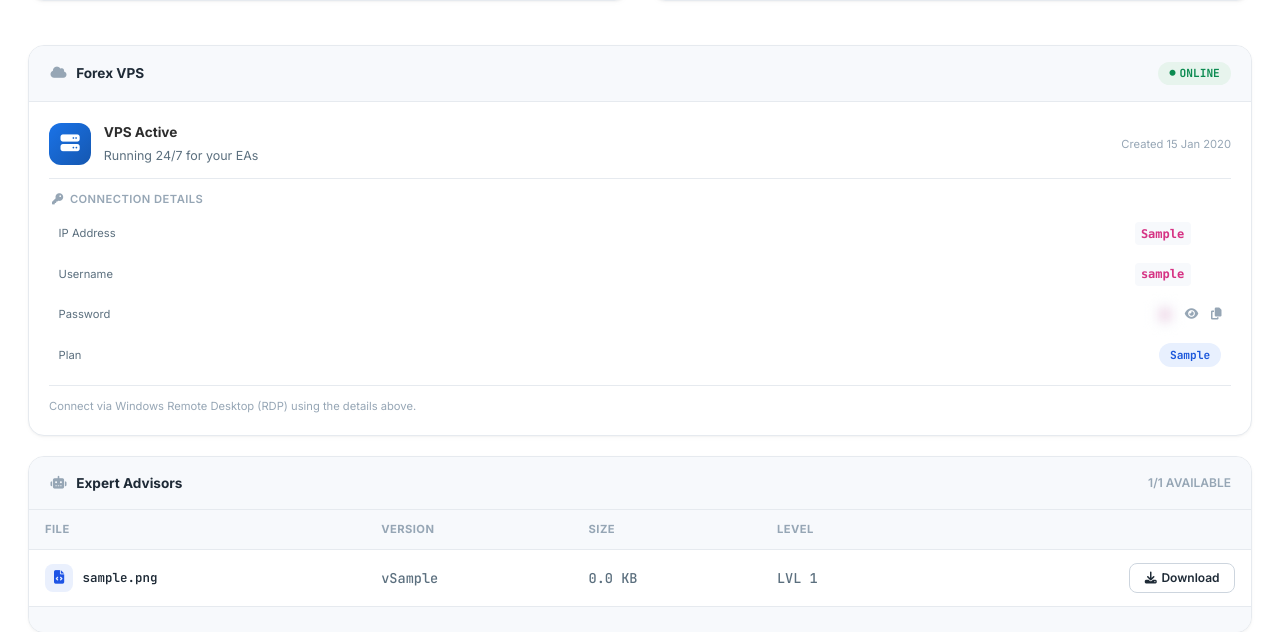
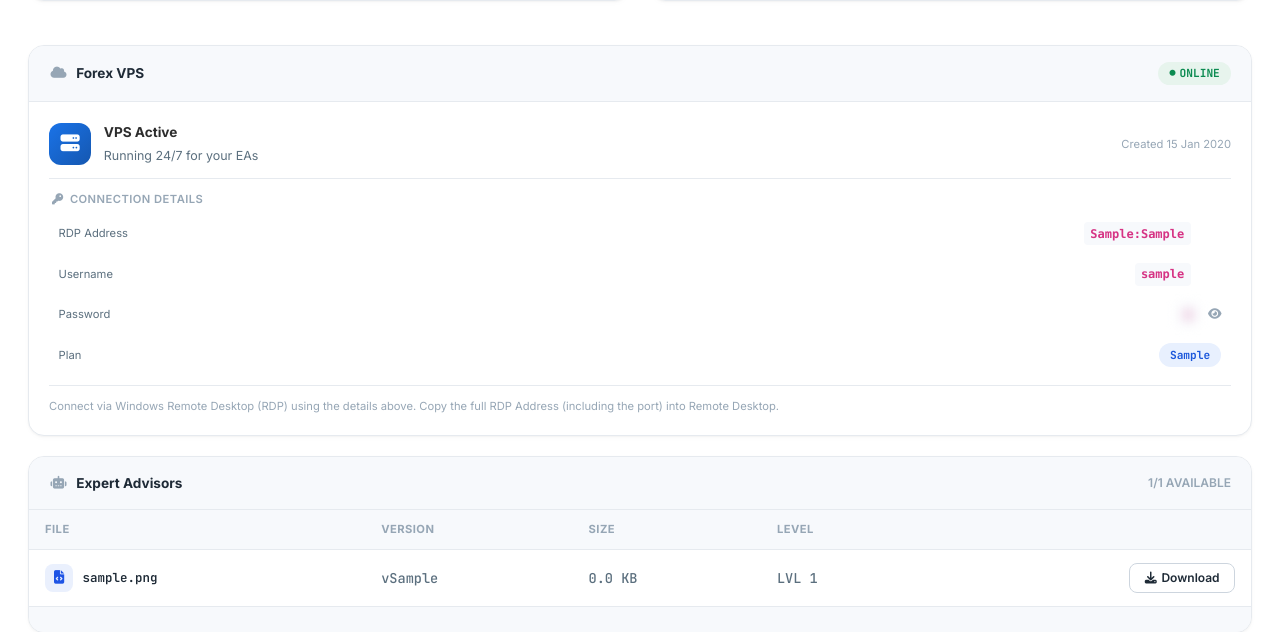
Before and after one commit to NDBOSSY/LWIX, a Flask app: template templates/user/dashboard.html in a window 1280 px wide. Shown: the part 944-1576 px from the top of the page. Run offline with Flask 3, Linux system fonts and the light colour scheme; tables that the repository leaves empty hold one stand-in row (values such as "Sample post"); the template is opened without the code that fills it: values that come from a table or form of the project are taken from there, most other values are stand-ins (such as "Sample title", 1, 10 or a date in 2020); some libraries are stand-ins or nearby versions.

Commit message:
Update dashboard test4.html

```diff
--- a/templates/user/dashboard.html
+++ b/templates/user/dashboard.html
@@ -161,7 +161,6 @@
         font-size: 0.75rem;
         opacity: 0.7;
     }
-    /* card color variants */
     .kpi-card.color-1 { background: linear-gradient(135deg, #eef2ff, #e0e7ff); color: #1e3a8a; }
     .kpi-card.color-2 { background: linear-gradient(135deg, #ecfdf5, #d1fae5); color: #065f46; }
     .kpi-card.color-3 { background: linear-gradient(135deg, #fef3c7, #fde68a); color: #92400e; }
@@ -451,17 +450,6 @@
         flex-shrink: 0;
     }
     .vps-password-toggle:hover {
-        color: var(--accent);
-    }
-    .vps-password-copy {
-        cursor: pointer;
-        color: var(--ink-soft);
-        font-size: 0.75rem;
-        transition: color 0.15s;
-        flex-shrink: 0;
-        margin-left: 0.2rem;
-    }
-    .vps-password-copy:hover {
         color: var(--accent);
     }
     .vps-no-vps {
@@ -581,7 +569,7 @@
     .discord-body .info-text strong { display: block; font-size: 0.85rem; }
     .discord-body .info-text span { font-size: 0.78rem; color: var(--ink-muted); }
 
-    /* Support section - moved to bottom */
+    /* Support section */
     .support-section {
         display: flex;
         align-items: center;
@@ -634,12 +622,6 @@
         text-transform: uppercase;
         color: var(--ink-soft);
         margin-bottom: 0.75rem;
-    }
-    .membership-actions .cancel-info {
-        font-size: 0.78rem;
-        color: var(--ink-muted);
-        margin-bottom: 0.75rem;
-        line-height: 1.5;
     }
     .membership-actions .retain-info {
         background: var(--green-light);
@@ -711,12 +693,6 @@
         background: #4752C4;
         border-color: #4752C4;
     }
-    .btn-xs {
-        padding: 0.2rem 0.5rem;
-        font-size: 0.65rem;
-        border-radius: 6px;
-        gap: 0.2rem;
-    }
 
     /* modal */
     .modal-overlay {
@@ -812,7 +788,6 @@
 
     .fa-fw { width: 1.1rem; text-align: center; }
 
-    /* Error toast styling */
     .toast.error { background: var(--red); }
     .toast.success { background: var(--green); }
     .toast.warning { background: var(--amber); }
@@ -890,7 +865,7 @@
         <div class="kpi-card color-5">
             <div class="label">Forex VPS</div>
             <div class="value" style="font-size:1.1rem; font-weight:600;">
-                <i class="fas fa-circle" style="font-size:8px; color:#0c8b51;"></i> {{ 'ONLINE' }}
+                <i class="fas fa-circle" style="font-size:8px; color:#0c8b51;"></i> ONLINE
             </div>
         </div>
         {% endif %}
@@ -1059,7 +1034,7 @@
                 <span data-en="Forex VPS" data-nl="Forex VPS">Forex VPS</span>
             </div>
             {% if user.vps_id and user.vps_status == 'active' %}
-            <span class="pill pill-green"><i class="fas fa-circle" style="font-size:6px;"></i> {{ 'ONLINE' }}</span>
+            <span class="pill pill-green"><i class="fas fa-circle" style="font-size:6px;"></i> ONLINE</span>
             {% elif user.vps_id and user.vps_status == 'terminated' %}
             <span class="pill pill-red"><i class="fas fa-circle" style="font-size:6px;"></i> {{ 'BEËINDIGD' if current_language == 'nl' else 'TERMINATED' }}</span>
             {% else %}
@@ -1092,15 +1067,18 @@
                         {{ 'Verbindingsgegevens' if current_language == 'nl' else 'Connection Details' }}
                     </span>
                 </div>
+                <!-- RDP Address with port -->
                 <div class="vps-detail-item">
-                    <span class="detail-key" data-en="IP Address" data-nl="IP Adres">
-                        {{ 'IP Adres' if current_language == 'nl' else 'IP Address' }}
+                    <span class="detail-key" data-en="RDP Address" data-nl="RDP Adres">
+                        {{ 'RDP Adres' if current_language == 'nl' else 'RDP Address' }}
                     </span>
                     <span class="detail-val">
-                        <code onclick="copyToClipboard('{{ user.vps_ip }}')" title="{{ 'Klik om te kopiëren' if current_language == 'nl' else 'Click to copy' }}">{{ user.vps_ip }}</code>
+                        {% set rdp_full = user.vps_ip ~ ':' ~ (user.vps_port or vps_default_port) %}
+                        <code onclick="copyToClipboard('{{ rdp_full }}')" title="{{ 'Klik om te kopiëren' if current_language == 'nl' else 'Click to copy' }}">{{ rdp_full }}</code>
                         <span class="copy-hint" data-en="Copy" data-nl="Kopieer">{{ 'Kopieer' if current_language == 'nl' else 'Copy' }}</span>
                     </span>
                 </div>
+                <!-- Username -->
                 <div class="vps-detail-item">
                     <span class="detail-key" data-en="Username" data-nl="Gebruikersnaam">
                         {{ 'Gebruikersnaam' if current_language == 'nl' else 'Username' }}
@@ -1110,6 +1088,7 @@
                         <span class="copy-hint" data-en="Copy" data-nl="Kopieer">{{ 'Kopieer' if current_language == 'nl' else 'Copy' }}</span>
                     </span>
                 </div>
+                <!-- Password with toggle (click to copy, eye to show/hide) -->
                 <div class="vps-detail-item" id="vpsPasswordRow">
                     <span class="detail-key" data-en="Password" data-nl="Wachtwoord">
                         {{ 'Wachtwoord' if current_language == 'nl' else 'Password' }}
@@ -1127,11 +1106,9 @@
                            onclick="event.stopPropagation(); toggleVpsPassword()"
                            title="{{ 'Verberg wachtwoord' if current_language == 'nl' else 'Hide password' }}"
                            style="display:none;"></i>
-                        <i class="fas fa-copy vps-password-copy" id="vpsPassCopy"
-                           onclick="event.stopPropagation(); copyVpsPassword()"
-                           title="{{ 'Kopieer wachtwoord' if current_language == 'nl' else 'Copy password' }}"></i>
                     </span>
                 </div>
+                <!-- Plan -->
                 <div class="vps-detail-item">
                     <span class="detail-key" data-en="Plan" data-nl="Plan">
                         {{ 'Plan' if current_language == 'nl' else 'Plan' }}
@@ -1143,8 +1120,8 @@
             </div>
 
             <div style="margin-top: 0.75rem; padding-top: 0.75rem; border-top: 1px solid var(--border);">
-                <p style="font-size:0.7rem; color:var(--ink-soft); margin:0;" data-en="Connect via Windows Remote Desktop (RDP) using the details above." data-nl="Verbind via Windows Remote Desktop (RDP) met de gegevens hierboven.">
-                    {{ 'Verbind via Windows Remote Desktop (RDP) met de gegevens hierboven.' if current_language == 'nl' else 'Connect via Windows Remote Desktop (RDP) using the details above.' }}
+                <p style="font-size:0.7rem; color:var(--ink-soft); margin:0;" data-en="Connect via Windows Remote Desktop (RDP) using the details above. Copy the full RDP Address (including the port) into Remote Desktop." data-nl="Verbind via Windows Remote Desktop (RDP) met de gegevens hierboven. Kopieer het volledige RDP Adres (inclusief de poort) in Remote Desktop.">
+                    {{ 'Verbind via Windows Remote Desktop (RDP) met de gegevens hierboven. Kopieer het volledige RDP Adres (inclusief de poort) in Remote Desktop.' if current_language == 'nl' else 'Connect via Windows Remote Desktop (RDP) using the details above. Copy the full RDP Address (including the port) into Remote Desktop.' }}
                 </p>
             </div>
 
@@ -1446,9 +1423,6 @@
 <div class="toast" id="toast"></div>
 
 <script>
-    // ==========================================
-    // LANGUAGE MANAGEMENT
-    // ==========================================
     let currentLanguage = '{{ current_language }}';
 
     function setLanguage(lang) {
@@ -1545,12 +1519,10 @@
         const display = document.getElementById('vpsPasswordDisplay');
         if (!display) return;
 
-        // Get the real password from the data attribute (never blurred)
         const realPassword = display.dataset.password;
         if (realPassword) {
             copyToClipboard(realPassword);
         } else {
-            // Fallback: copy what's displayed
             copyToClipboard(display.textContent);
         }
     }
```
